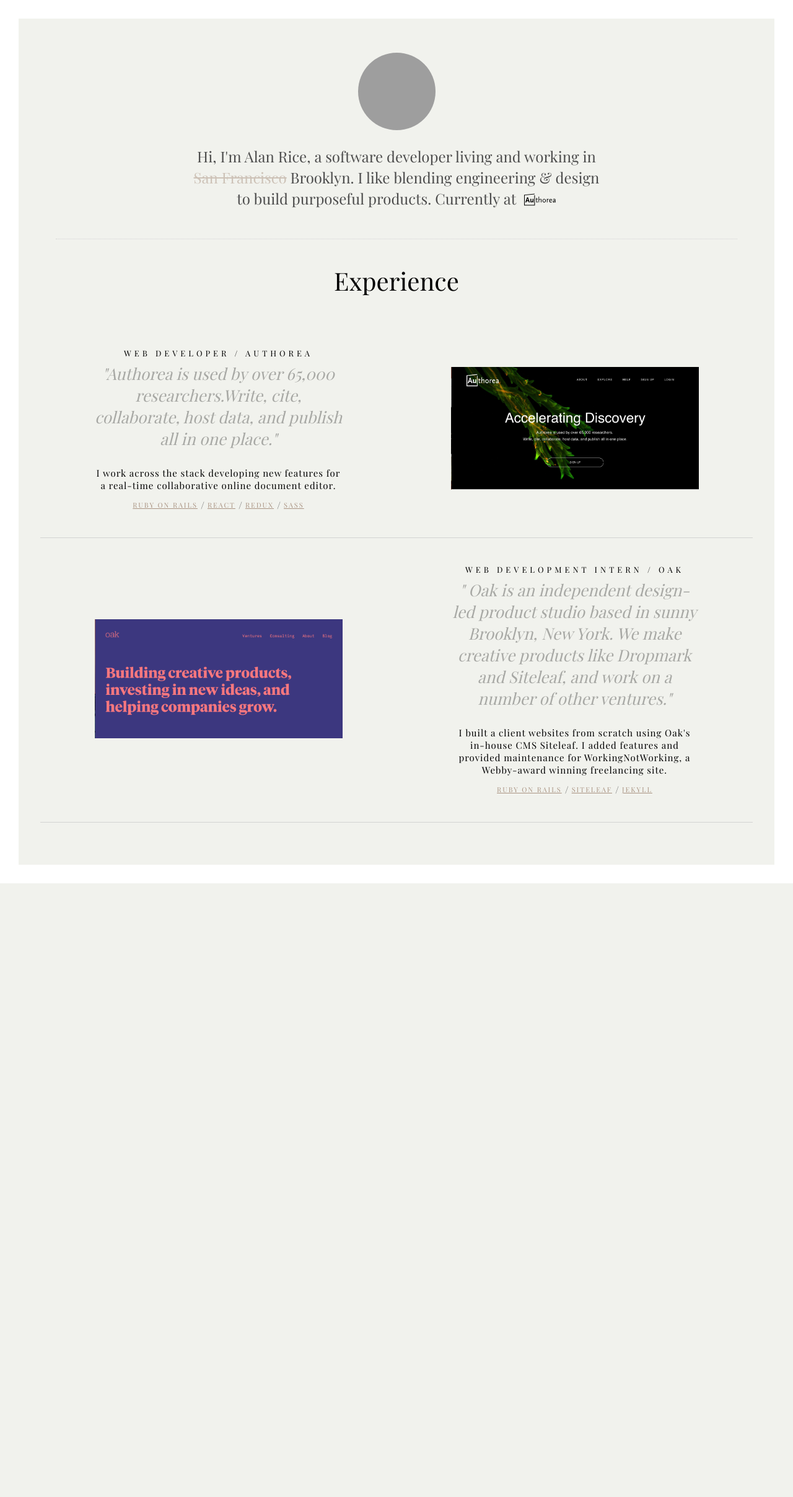
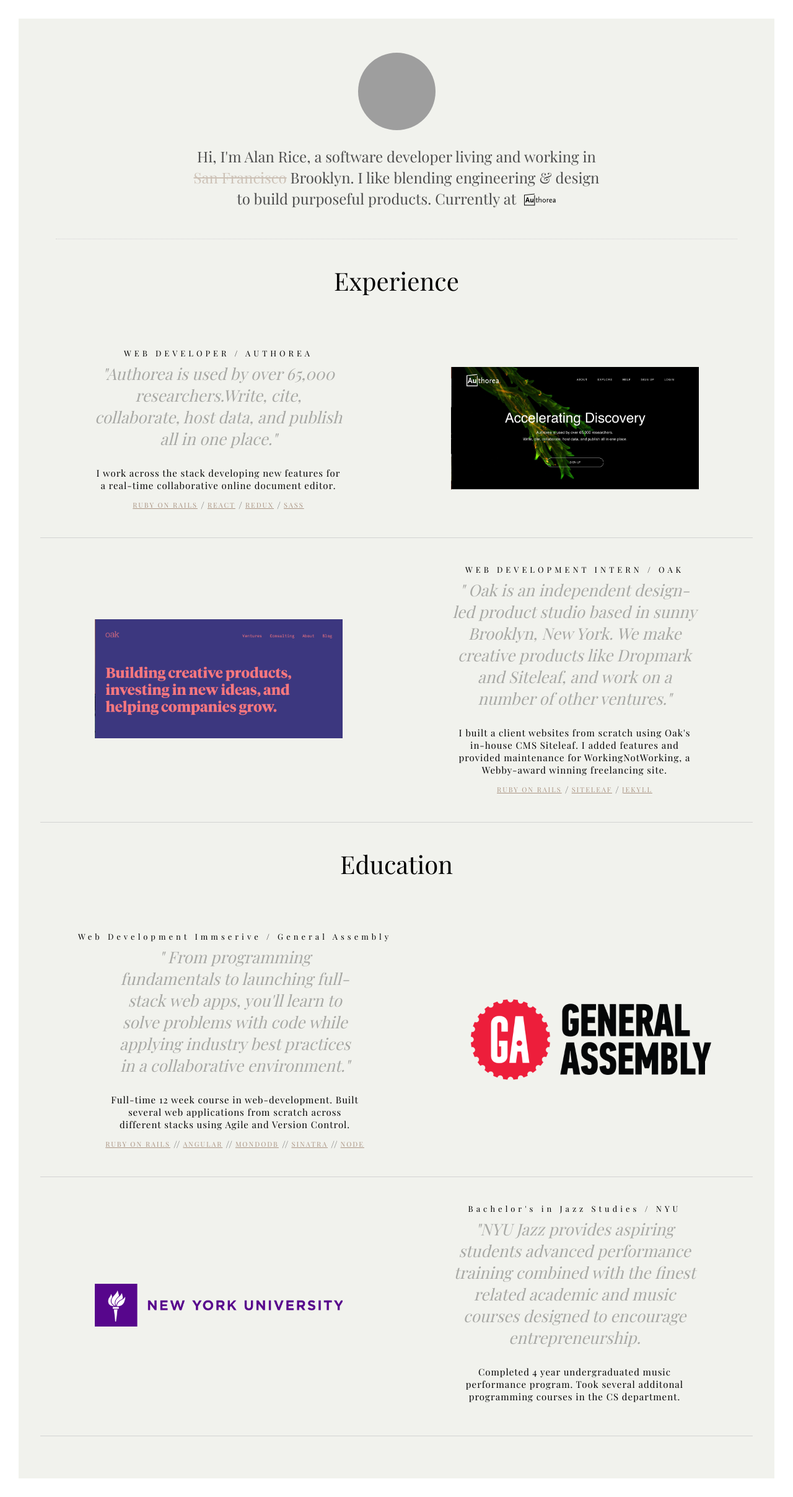
Before and after one commit to vaprdev/AlanRice.me, a Jekyll site: the page built from index.html, in a window 1280 px wide. Shown: the whole page at 62% size. Built offline with Jekyll 4.4.1, drawn with Linux system fonts in a browser that asks for light colours; some web fonts are replaced; before the commit the page ends 1425 px from its top, so only the background shows below that; grey boxes are pictures that could not be loaded.

Commit message:
add education

```diff
--- /dev/null
+++ b/_includes/education.html
@@ -0,0 +1,38 @@
+<div id="experience">
+  <p class="experience__title">Education</p>
+    <div class="experience__job">
+      <div class="job__left">
+        <p class="job__company">Web Development Immserive / General Assembly</p>
+        <p class="job__quote">" From programming fundamentals to launching full-stack web apps, you'll learn to solve problems with code while applying industry best practices in a collaborative environment."</p>
+        <p class="job__description">Full-time 12 week course in web-development. Built several web applications from scratch across different stacks using Agile and Version Control.
+        <div class="job__tech">
+          <span class="language">Ruby on Rails</span>
+          <span class="slash">//</span>
+          <span class="language">Angular</span>
+          <span class="slash">//</span>
+          <span class="language">MondoDB</span>
+          <span class="slash">//</span>
+          <span class="language">Sinatra</span>
+          <span class="slash">//</span>
+          <span class="language">Node</span>
+        </div>
+      </div>
+      <div class="job__right">
+        <img class="job__img" src="/assets/images/ga.png"/>
+      </div>
+    </div>
+
+    <div class="experience__job">
+      <div class="job__right">
+        <img class="job__img" src="/assets/images/nyu.png"/>
+      </div>
+      <div class="job__left">
+        <p class="job__company">Bachelor's in Jazz Studies / NYU</p>
+        <p class="job__quote">
+ "NYU Jazz provides aspiring students advanced performance training combined with the finest related academic and music courses designed to encourage entrepreneurship.</p>
+         <p class="job__description">Completed 4 year undergraduated music performance program. Took several additonal programming courses in the CS department.</p>
+      </div>
+    </div>
+    </div>
+  </div>
+</div>
--- a/_layouts/layout.html
+++ b/_layouts/layout.html
@@ -23,6 +23,7 @@
 
     <div class="main__container">
       {% include experience.html %}
+      {% include education.html %}
     </div>
 
     <script type="text/javascript" src="assets/js/main.js"></script>
--- a/_sass/_main.scss
+++ b/_sass/_main.scss
@@ -197,6 +197,7 @@
       text-decoration: underline;
       font-size: 11px;
       letter-spacing: 2px;
+      white-space: nowrap;
     }
 
     .slash {
```
Also changed, not shown: assets/images/ga.png (added), assets/images/nyu.png (added).
